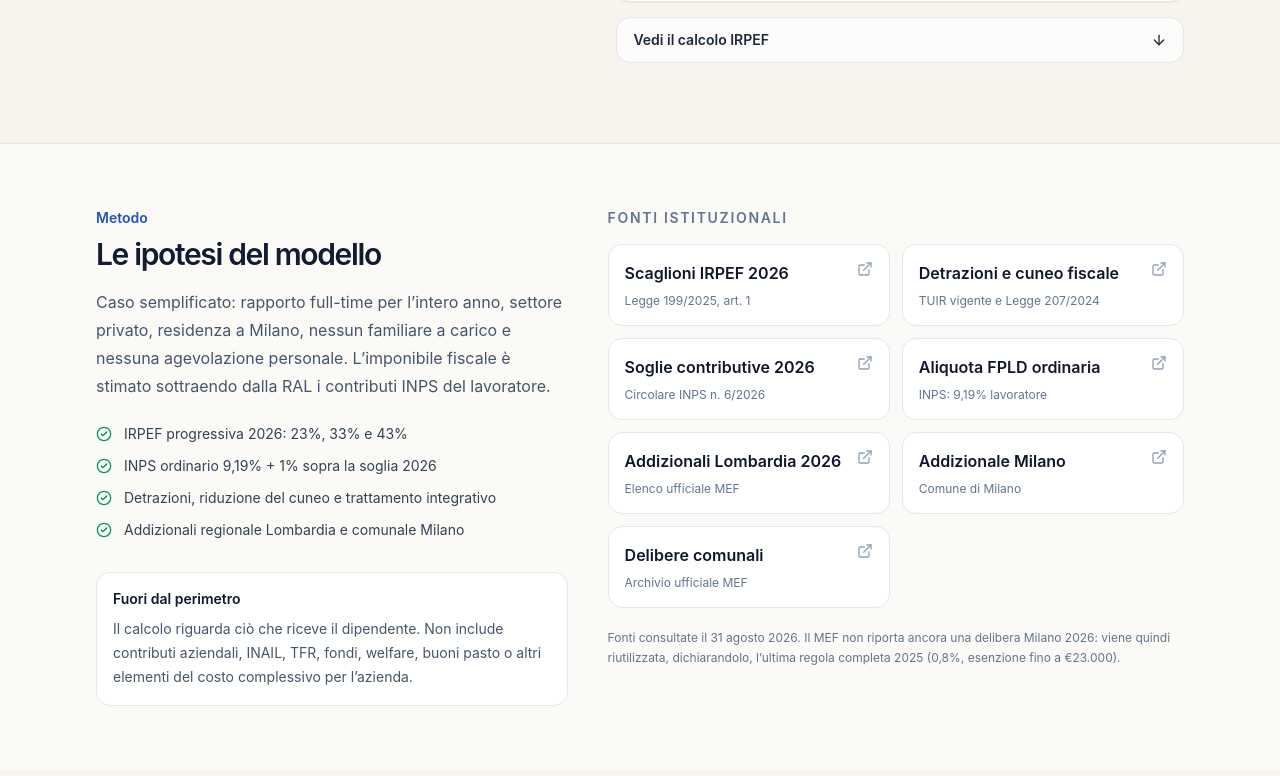
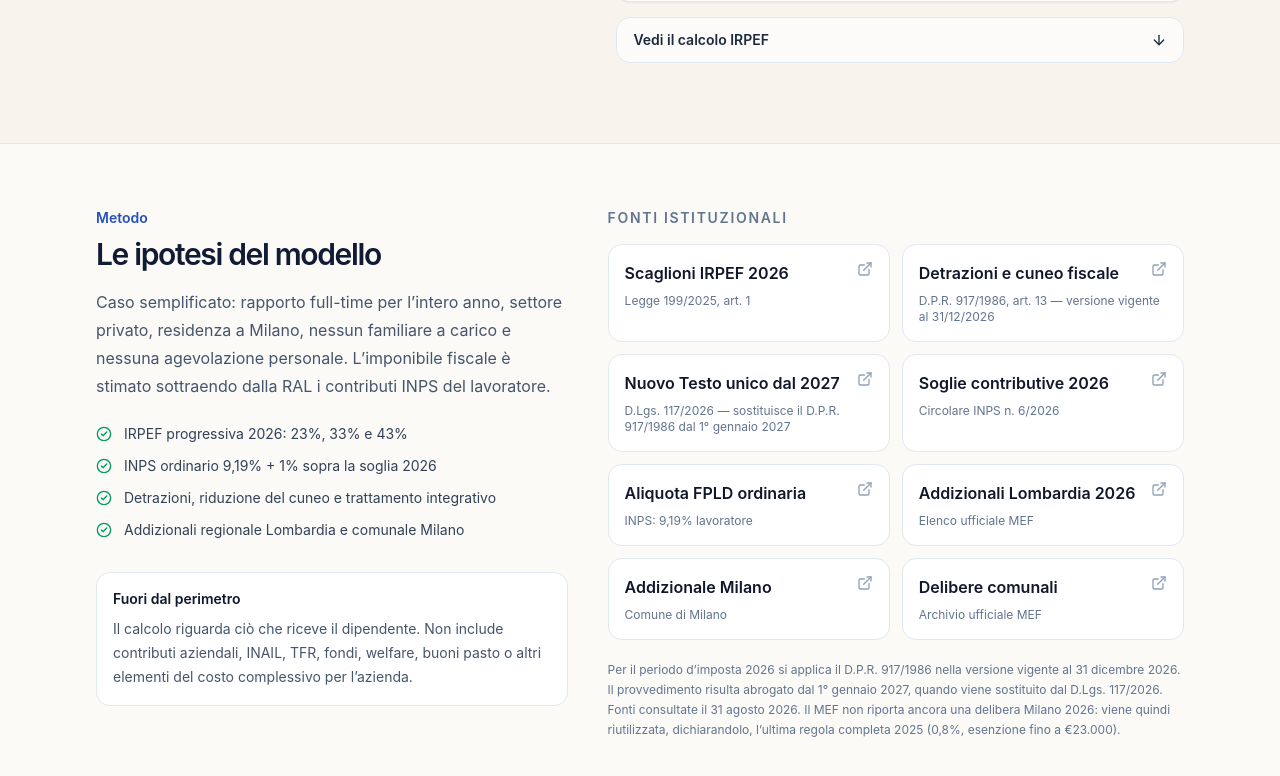
Before and after one commit to Jockeys97/ral-netto-jet-hr, a Next.js app: page / in a window 1280 px wide. Shown: the part 901-1677 px from the top of the page. Built offline with nearby package versions, Linux system fonts and the light colour scheme.

Commit message:
Clarify 2026 TUIR source and 2027 replacement

```diff
--- a/app/page.tsx
+++ b/app/page.tsx
@@ -40,8 +40,13 @@ const sources = [
   },
   {
     label: 'Detrazioni e cuneo fiscale',
-    detail: 'TUIR vigente e Legge 207/2024',
-    href: 'https://www.normattiva.it/uri-res/N2Ls?urn:nir:presidente.repubblica:decreto:1986-12-22;917',
+    detail: 'D.P.R. 917/1986, art. 13 — versione vigente al 31/12/2026',
+    href: 'https://www.normattiva.it/uri-res/N2Ls?urn:nir:presidente.repubblica:decreto:1986-12-22;917~art13!vig=2026-12-31',
+  },
+  {
+    label: 'Nuovo Testo unico dal 2027',
+    detail: 'D.Lgs. 117/2026 — sostituisce il D.P.R. 917/1986 dal 1° gennaio 2027',
+    href: 'https://www.gazzettaufficiale.it/eli/id/2026/07/03/26G00131/sg',
   },
   {
     label: 'Soglie contributive 2026',
@@ -411,9 +416,13 @@ export default function Home() {
               ))}
             </div>
             <p className="mt-5 text-xs leading-5 text-slate-500">
-              Fonti consultate il 31 agosto 2026. Il MEF non riporta ancora una
-              delibera Milano 2026: viene quindi riutilizzata, dichiarandolo,
-              l’ultima regola completa 2025 (0,8%, esenzione fino a €23.000).
+              Per il periodo d’imposta 2026 si applica il D.P.R. 917/1986 nella
+              versione vigente al 31 dicembre 2026. Il provvedimento risulta
+              abrogato dal 1° gennaio 2027, quando viene sostituito dal D.Lgs.
+              117/2026. Fonti consultate il 31 agosto 2026. Il MEF non riporta
+              ancora una delibera Milano 2026: viene quindi riutilizzata,
+              dichiarandolo, l’ultima regola completa 2025 (0,8%, esenzione
+              fino a €23.000).
             </p>
           </div>
         </div>
```
Also changed, not shown: 1 other file (tests, documents, lock files or other folders).
